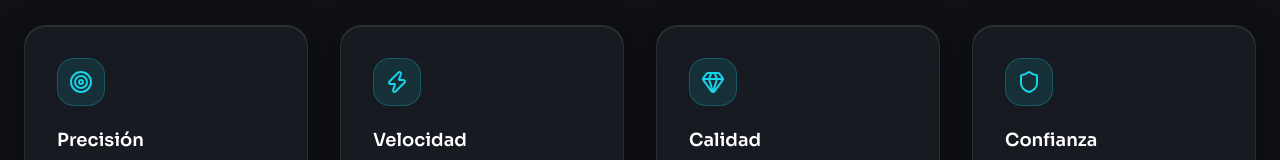
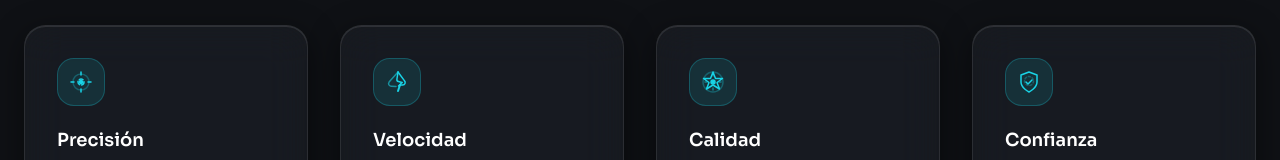
Before and after one commit to ormonso2/formi, a Next.js app: page / in a window 1280 px wide. Shown: the part 1593-1753 px from the top of the page. Built offline with nearby package versions, Linux system fonts and the light colour scheme.

Commit message:
feat: custom professional SVG icons for homepage features

```diff
--- a/app/page.tsx
+++ b/app/page.tsx
@@ -10,29 +10,30 @@ import { FilePreview } from '@/components/upload/FilePreview';
 import { FormatSelector } from '@/components/upload/FormatSelector';
 import { StatsBar } from '@/components/dashboard/StatsBar';
 import { UploadResponse } from '@/types/conversion';
-import { ArrowRight, X, Target, Zap, Gem, Shield, Pencil } from 'lucide-react';
+import { ArrowRight, X, Pencil } from 'lucide-react';
 import { toast } from 'sonner';
+import { PrecisionIcon, SpeedIcon, QualityIcon, SecurityIcon } from '@/components/icons/FeatureIcons';
 
 const supportedFormats = ['PDF', 'DOCX', 'XLSX', 'PPTX', 'PNG', 'JPG', 'WebP', 'CSV', 'JSON', 'XML', 'SVG', 'GIF', 'TXT', 'MD'];
 
 const features = [
   {
-    icon: Target,
+    Icon: PrecisionIcon,
     title: 'Precisión',
     description: 'Conversión exacta, sin alteraciones. Cada pixel, cada dato preservado.',
   },
   {
-    icon: Zap,
+    Icon: SpeedIcon,
     title: 'Velocidad',
     description: 'Procesos rápidos, resultados inmediatos. Conversiones en segundos.',
   },
   {
-    icon: Gem,
+    Icon: QualityIcon,
     title: 'Calidad',
     description: 'Mantiene la integridad de cada archivo. Sin pérdida de información.',
   },
   {
-    icon: Shield,
+    Icon: SecurityIcon,
     title: 'Confianza',
     description: 'Seguridad de nivel empresarial. Tus archivos están protegidos.',
   },
@@ -314,7 +315,7 @@ export default function HomePage() {
                   border: '1px solid rgba(25, 211, 230, 0.25)',
                 }}
               >
-                <feature.icon className="w-6 h-6 text-[#19D3E6]" />
+                <feature.Icon className="w-6 h-6 text-[#19D3E6]" />
               </div>
               <h3 className="text-lg font-semibold text-white mb-3">{feature.title}</h3>
               <p className="text-sm text-body leading-relaxed">{feature.description}</p>
--- /dev/null
+++ b/components/icons/FeatureIcons.tsx
@@ -0,0 +1,88 @@
+'use client';
+
+import React from 'react';
+
+interface IconProps {
+  className?: string;
+  size?: number;
+}
+
+// Precisión - Cruz de puntero con círculo de enfoque
+export const PrecisionIcon: React.FC<IconProps> = ({ className = '', size = 24 }) => (
+  <svg
+    width={size}
+    height={size}
+    viewBox="0 0 24 24"
+    fill="none"
+    className={className}
+    stroke="currentColor"
+    strokeWidth="1.5"
+    strokeLinecap="round"
+    strokeLinejoin="round"
+  >
+    <circle cx="12" cy="12" r="3" strokeDasharray="4 2" />
+    <circle cx="12" cy="12" r="8" strokeOpacity="0.3" />
+    <path d="M12 2v3M12 19v3M2 12h3M19 12h3" />
+    <circle cx="12" cy="12" r="1.5" fill="currentColor" />
+  </svg>
+);
+
+// Velocidad - Rayo estilizado con líneas de movimiento
+export const SpeedIcon: React.FC<IconProps> = ({ className = '', size = 24 }) => (
+  <svg
+    width={size}
+    height={size}
+    viewBox="0 0 24 24"
+    fill="none"
+    className={className}
+    stroke="currentColor"
+    strokeWidth="1.5"
+    strokeLinecap="round"
+    strokeLinejoin="round"
+  >
+    <path d="M13 2L4.09 12.11a2.5 2.5 0 0 0 2.02 4.02L11 16.5" strokeOpacity="0.6" />
+    <path d="M13 2l-1.09 7.26a2 2 0 0 0 1.55 2.23L17 12.5" />
+    <path d="M13 2l6.36 8.64a2.5 2.5 0 0 1-1.77 4.36L15 15" />
+    <path d="M17 12.5l-3.5 3.5" />
+    <path d="M15 15l-2 6" strokeWidth="2" />
+  </svg>
+);
+
+// Calidad - Círculo de certificación con estrella
+export const QualityIcon: React.FC<IconProps> = ({ className = '', size = 24 }) => (
+  <svg
+    width={size}
+    height={size}
+    viewBox="0 0 24 24"
+    fill="none"
+    className={className}
+    stroke="currentColor"
+    strokeWidth="1.5"
+    strokeLinecap="round"
+    strokeLinejoin="round"
+  >
+    <path d="M12 2L14.5 8.5H21.5L16 12.5L18.5 19L12 15L5.5 19L8 12.5L2.5 8.5H9.5L12 2Z" fill="none" />
+    <circle cx="12" cy="12" r="10" strokeOpacity="0.3" />
+    <circle cx="12" cy="12" r="2" fill="currentColor" />
+    <path d="M12 4v2M12 18v2M4 12h2M18 12h2" strokeOpacity="0.5" />
+  </svg>
+);
+
+// Seguridad - Escudo con huella/lock estilizado
+export const SecurityIcon: React.FC<IconProps> = ({ className = '', size = 24 }) => (
+  <svg
+    width={size}
+    height={size}
+    viewBox="0 0 24 24"
+    fill="none"
+    className={className}
+    stroke="currentColor"
+    strokeWidth="1.5"
+    strokeLinecap="round"
+    strokeLinejoin="round"
+  >
+    <path d="M12 22s8-4 8-10V5l-8-3-8 3v7c0 6 8 10 8 10z" />
+    <path d="M9 12l2 2 4-4" strokeLinecap="round" strokeLinejoin="round" />
+    <circle cx="12" cy="11" r="4.5" strokeOpacity="0.3" strokeDasharray="2 2" />
+  </svg>
+);
```
